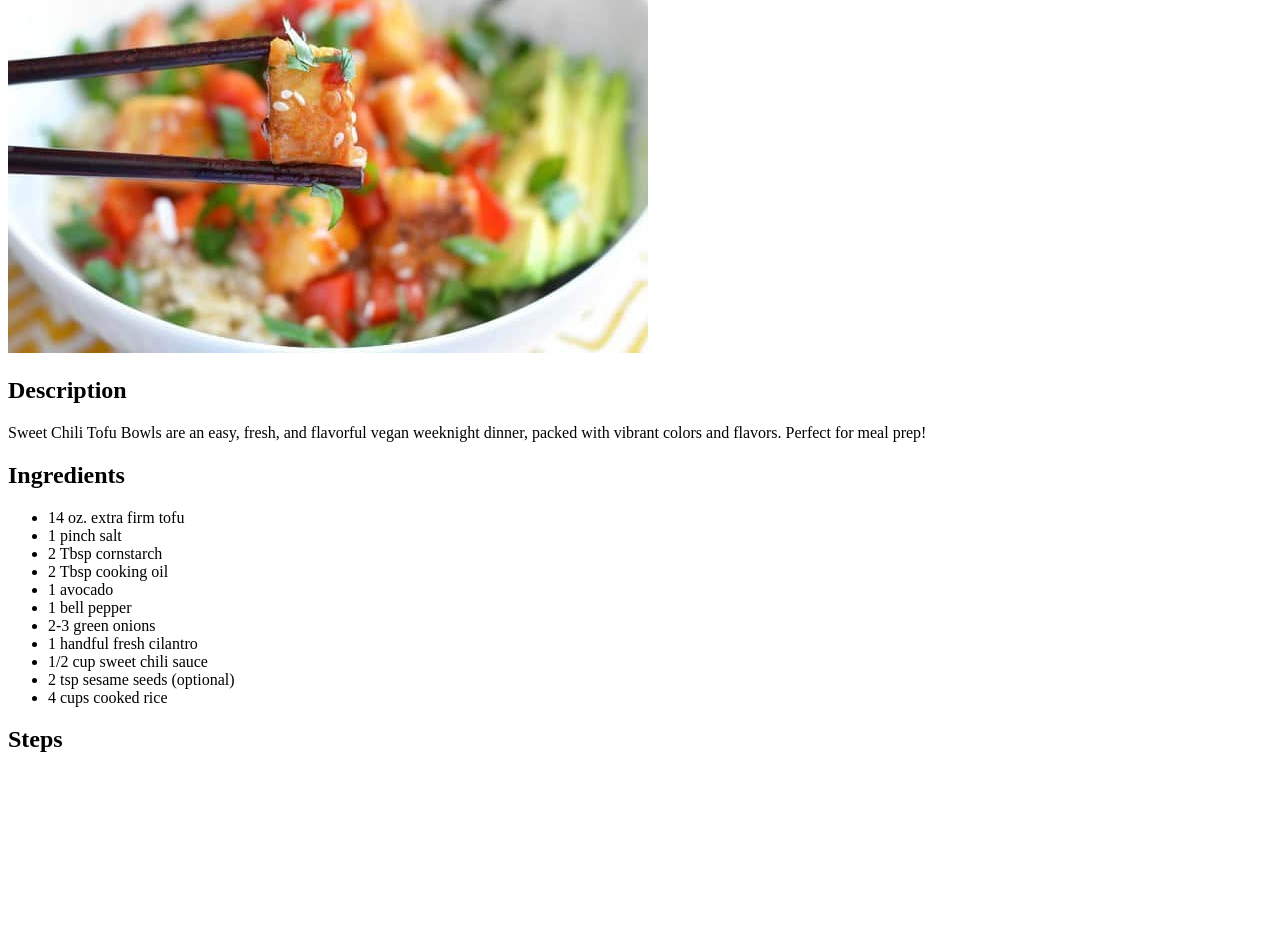
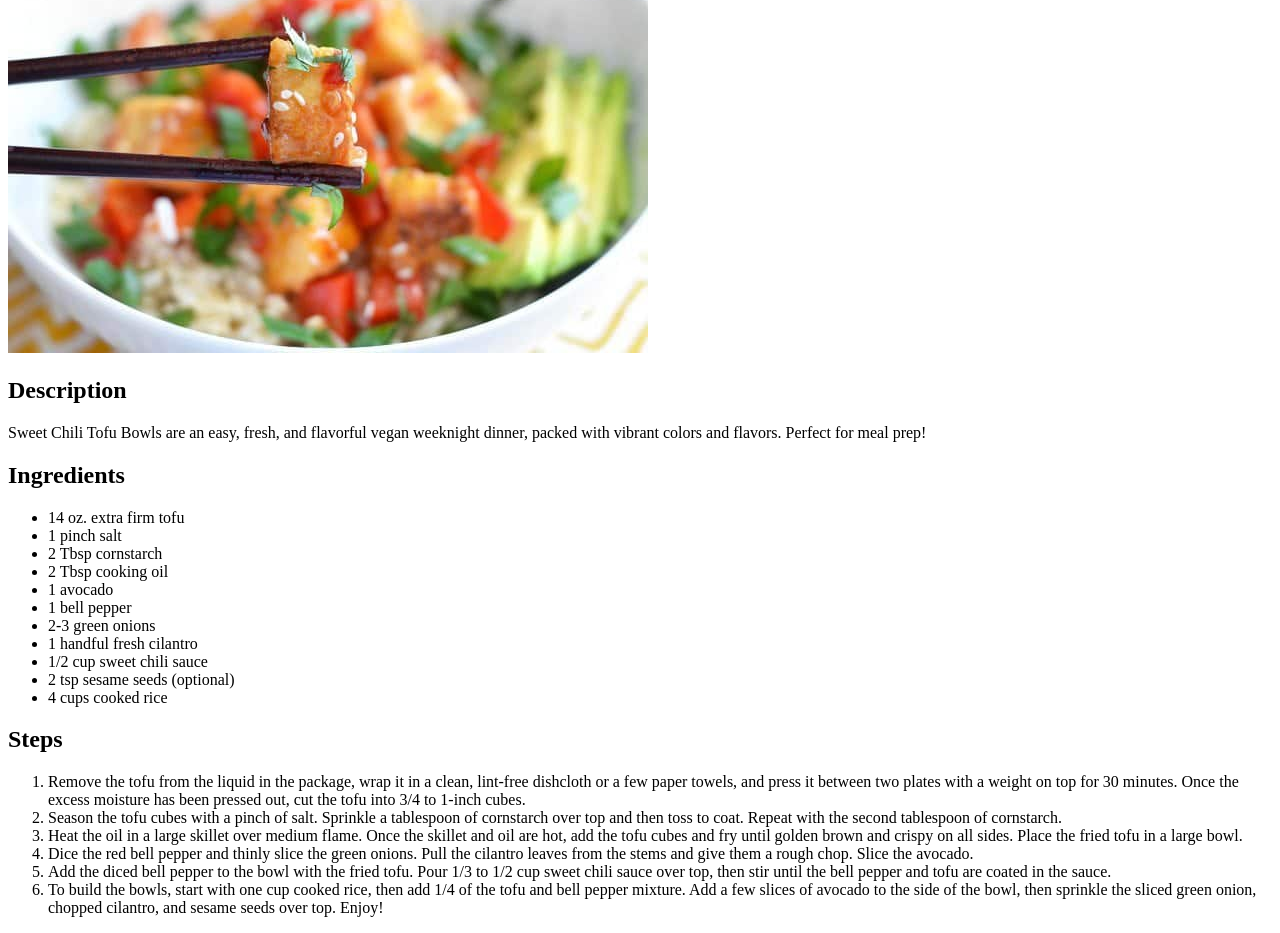
Before and after one commit to emlovestrees/odin-recipes, a plain HTML site: page recipes/tofu-bowls.html in a window 1280 px wide. Shown: the part 207-1140 px from the top of the page. Before the commit the page ends 980 px from the top, so only its background shows below. Drawn offline with Linux system fonts and the light colour scheme.

Commit message:
Add instructions to tofu.bowls recipes
Added 6 steps to make to Sweet Chili Tofu Bowls.

```diff
--- a/recipes/tofu-bowls.html
+++ b/recipes/tofu-bowls.html
@@ -24,5 +24,13 @@
                 <li>4 cups cooked rice</li>
             </ul>
         <h2>Steps</h2>
+            <ol>
+                <li>Remove the tofu from the liquid in the package, wrap it in a clean, lint-free dishcloth or a few paper towels, and press it between two plates with a weight on top for 30 minutes. Once the excess moisture has been pressed out, cut the tofu into 3/4 to 1-inch cubes.</li>
+                <li>Season the tofu cubes with a pinch of salt. Sprinkle a tablespoon of cornstarch over top and then toss to coat. Repeat with the second tablespoon of cornstarch.</li>
+                <li>Heat the oil in a large skillet over medium flame. Once the skillet and oil are hot, add the tofu cubes and fry until golden brown and crispy on all sides. Place the fried tofu in a large bowl.</li>
+                <li>Dice the red bell pepper and thinly slice the green onions. Pull the cilantro leaves from the stems and give them a rough chop. Slice the avocado.</li>
+                <li>Add the diced bell pepper to the bowl with the fried tofu. Pour 1/3 to 1/2 cup sweet chili sauce over top, then stir until the bell pepper and tofu are coated in the sauce.</li>
+                <li>To build the bowls, start with one cup cooked rice, then add 1/4 of the tofu and bell pepper mixture. Add a few slices of avocado to the side of the bowl, then sprinkle the sliced green onion, chopped cilantro, and sesame seeds over top. Enjoy!</li>
+            </ol>
     </body>
 </html>
```
